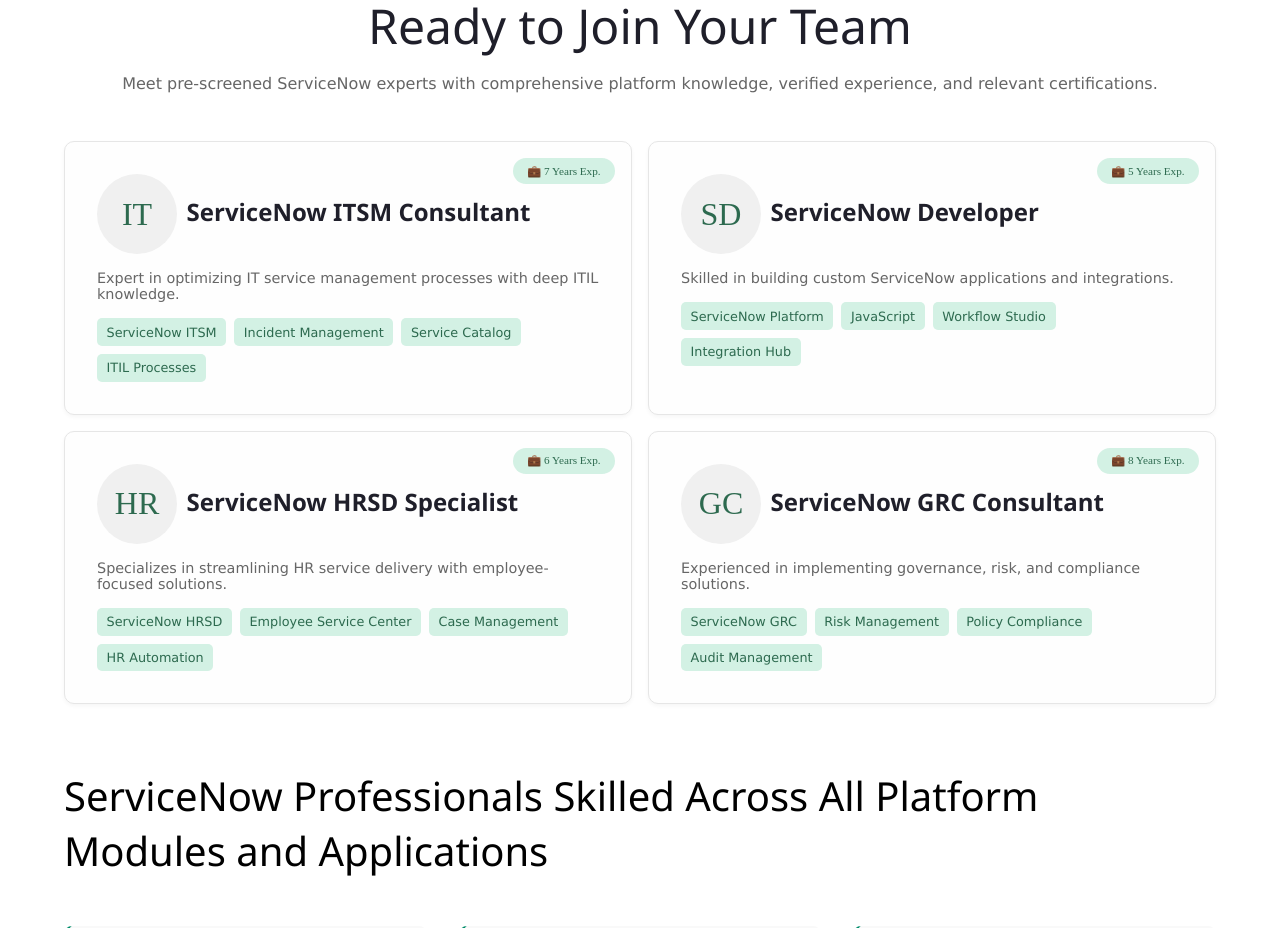
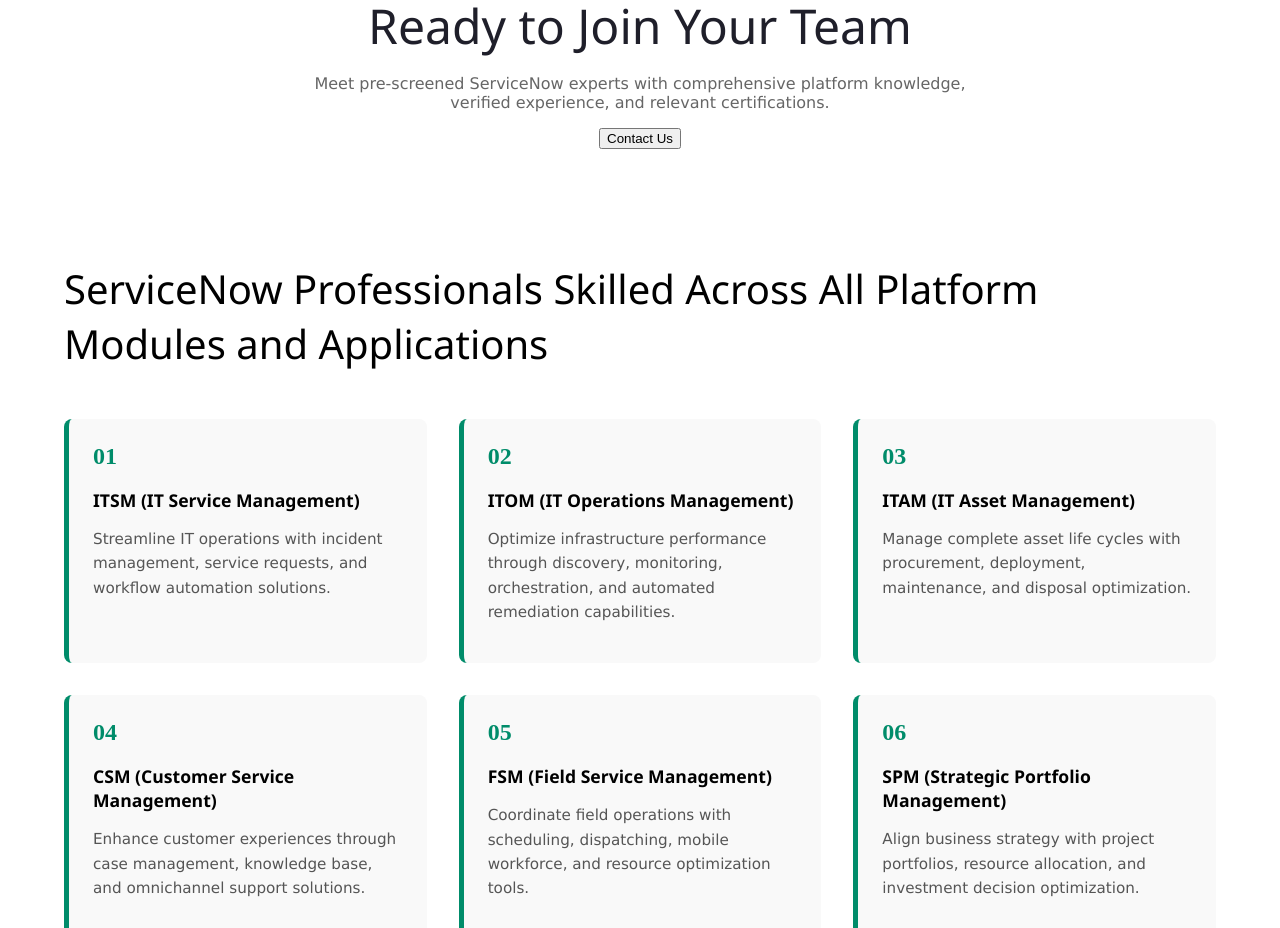
Before and after one commit to softshala/Hiristan, a React (Vite) app: page /hire-servicenow-professionals in a window 1280 px wide. Shown: the part 980-1908 px from the top of the page. Built offline with nearby package versions, Linux system fonts and the light colour scheme.

Commit message:
Update ServiceExpert.jsx

```diff
--- a/src/Components/Service1/ServiceExpert.jsx
+++ b/src/Components/Service1/ServiceExpert.jsx
@@ -1,70 +1,24 @@
 import React from 'react';
+import { useNavigate } from 'react-router-dom';
 import './ServiceExpert.css';
 
-const experts = [
-  {
-    id: 1,
-    position: 'ServiceNow ITSM Consultant',
-    initials: 'IT',
-    experience: '7 Years Exp.',
-    description: 'Expert in optimizing IT service management processes with deep ITIL knowledge.',
-    skills: ['ServiceNow ITSM', 'Incident Management', 'Service Catalog', 'ITIL Processes'],
-  },
-  {
-    id: 2,
-    position: 'ServiceNow Developer',
-    initials: 'SD',
-    experience: '5 Years Exp.',
-    description: 'Skilled in building custom ServiceNow applications and integrations.',
-    skills: ['ServiceNow Platform', 'JavaScript', 'Workflow Studio', 'Integration Hub'],
-  },
-  {
-    id: 3,
-    position: 'ServiceNow HRSD Specialist',
-    initials: 'HR',
-    experience: '6 Years Exp.',
-    description: 'Specializes in streamlining HR service delivery with employee-focused solutions.',
-    skills: ['ServiceNow HRSD', 'Employee Service Center', 'Case Management', 'HR Automation'],
-  },
-  {
-    id: 4,
-    position: 'ServiceNow GRC Consultant',
-    initials: 'GC',
-    experience: '8 Years Exp.',
-    description: 'Experienced in implementing governance, risk, and compliance solutions.',
-    skills: ['ServiceNow GRC', 'Risk Management', 'Policy Compliance', 'Audit Management'],
-  },
-];
+const ServiceExpert = () => {
+  const navigate = useNavigate();
 
-const ServiceExpert = () => {
+  const handleContactClick = () => {
+    navigate('/contact');
+  };
+
   return (
     <div className="service-expert-container">
       <div className="service-expert-header">
         <h2 className="service-expert-heading">Access Our Pool of Verified ServiceNow Experts <br />Ready to Join Your Team</h2>
         <p className="service-expert-subheading">
-          Meet pre-screened ServiceNow experts with comprehensive platform knowledge, verified experience, and relevant certifications.
+          Meet pre-screened ServiceNow experts with comprehensive platform knowledge, <br />verified experience, and relevant certifications.
         </p>
-      </div>
-      <div className="service-expert-grid">
-        {experts.map((expert) => (
-          <div key={expert.id} className="service-expert-card">
-            <div className="service-expert-experience-badge">
-              💼  {expert.experience}
-            </div>
-            <div className="service-expert-top-row">
-              <div className="service-expert-initials">{expert.initials}</div>
-              <div className="service-expert-details">
-                <h3 className="service-expert-position">{expert.position}</h3>
-              </div>
-            </div>
-            <p className="service-expert-description">{expert.description}</p>
-            <div className="service-expert-skills">
-              {expert.skills.map((skill, idx) => (
-                <span key={idx} className="service-expert-skill">{skill}</span>
-              ))}
-            </div>
-          </div>
-        ))}
+        <button className="service-expert-contact-button" onClick={handleContactClick}>
+          Contact Us
+        </button>
       </div>
     </div>
   );
```
